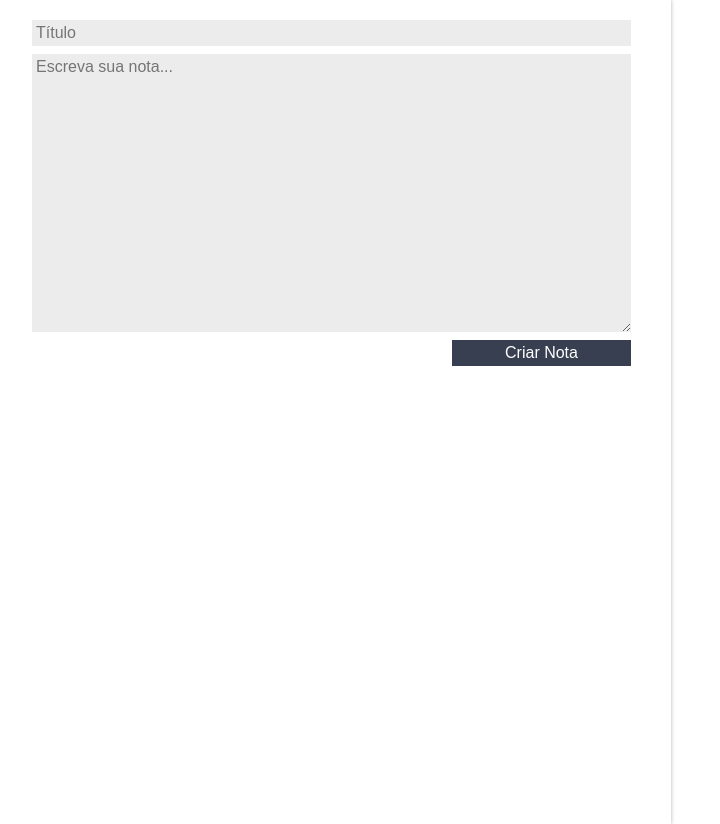
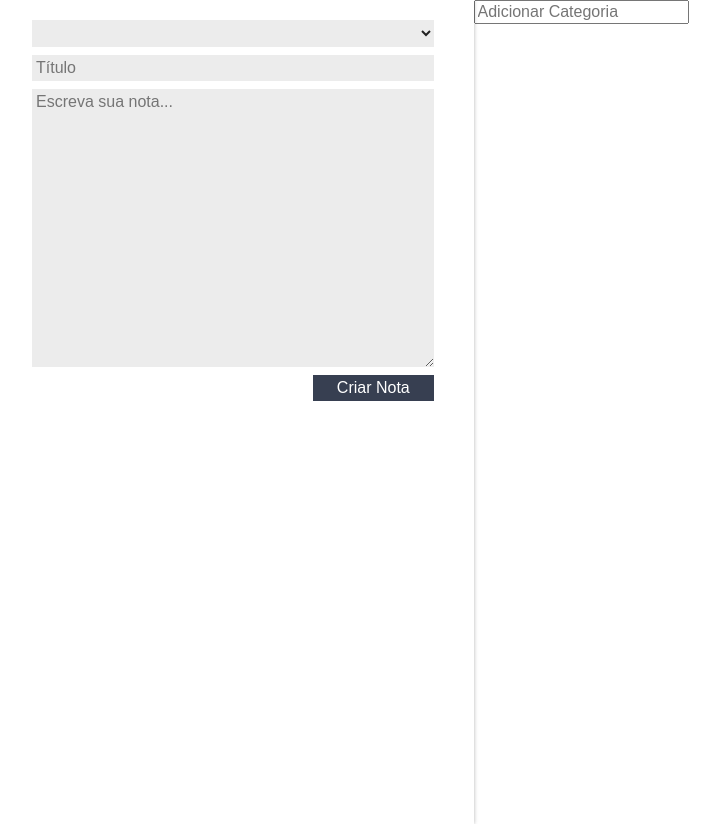
Before and after one commit to matheustakasaki/react-entendendo-como-a-biblioteca-funciona, a React (Create React App) app in the folder ceep/: page / in a window 1280 px wide. Shown: the whole page, without its empty margins (8-728 px from the left). Built offline with nearby package versions, Linux system fonts and the light colour scheme.

Commit message:
Adicionando categoria ao formulario dinamicamente

```diff
--- a/ceep/src/App.js
+++ b/ceep/src/App.js
@@ -12,7 +12,8 @@ class App extends Component {
     super();
     // Array de Notas salvo no state do App
     this.state = {
-      notas: []
+      notas: [],
+      categorias: []
     }
   }
 
@@ -32,19 +33,23 @@ class App extends Component {
     // Função que deleta o item efetivamente - splice é uma função que altera o próprio array
     arrayNotas.splice(index, 1)
     this.setState({ notas: arrayNotas })
+  }
 
-    console.log('deletar');
+  adicionarCategoria(nomeCategoria) {
+    const novoArrayCategorias = [...this.state.categorias, nomeCategoria];
+
+    const novoEstado = { ...this.state, categorias: novoArrayCategorias };
+    this.setState(novoEstado)
   }
 
   render() {
     return (
       <section className="conteudo">
-        <FormularioCadastro criarNota={this.criarNota.bind(this)} />
+        <FormularioCadastro categorias={this.state.categorias} criarNota={this.criarNota.bind(this)} />
 
-        <main>
-          <ListaCategorias>
+        <main className="conteudo-principal">
+          <ListaCategorias adicionarCategoria={this.adicionarCategoria.bind(this)} categorias={this.state.categorias} />
 
-          </ListaCategorias>
         </main>
         <ListadeNotas apagarNota={this.deletarNota.bind(this)} notas={this.state.notas} />
       </ section>
--- a/ceep/src/assets/App.css
+++ b/ceep/src/assets/App.css
@@ -2,6 +2,9 @@
   display: flex;
 }
 
+.conteudo-principal {
+  flex-grow: 3;
+}
 :root {
   --primaria: #58a4b0;
   --secundaria: #373f51;
--- a/ceep/src/components/FormularioCadastro/index.jsx
+++ b/ceep/src/components/FormularioCadastro/index.jsx
@@ -30,6 +30,11 @@ export default class FormularioCadastro extends Component {
             <form className="form-cadastro"
                 onSubmit={this._criarNota.bind(this)}
             >
+                <select className='form-cadastro_input'>
+                    {this.props.categorias.map((categoria)=> {
+                        return <option>{categoria}</option>
+                    })}
+                </select>
                 <input
                     type="text"
                     placeholder="Título"
--- a/ceep/src/components/ListaCategorias/index.jsx
+++ b/ceep/src/components/ListaCategorias/index.jsx
@@ -2,11 +2,25 @@ import React, { Component } from 'react';
 
 
 class ListaCategorias extends Component {
-    state = {  }
+
+    _handleEventoInput(e) {
+
+        if (e.key == 'Enter') {
+            let valorCategoria = e.target.value
+            this.props.adicionarCategoria(valorCategoria)
+        }
+    }
     render() {
         return (
-            <>
-            </>
+            <section>
+                <ul>
+                    {this.props.categorias.map((categoria, index) => {
+
+                        return <li key={index}>{categoria}</li>
+                    })}
+                </ul>
+                <input onKeyUp={this._handleEventoInput.bind(this)} className='lista-categorias_input' placeholder='Adicionar Categoria' type="text"></input>
+            </section>
         );
     }
 }
```
